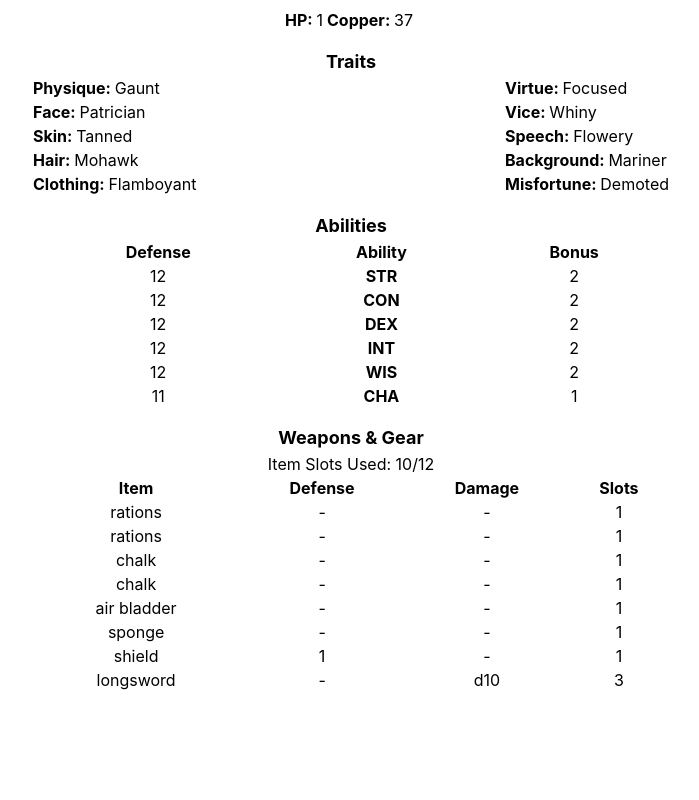
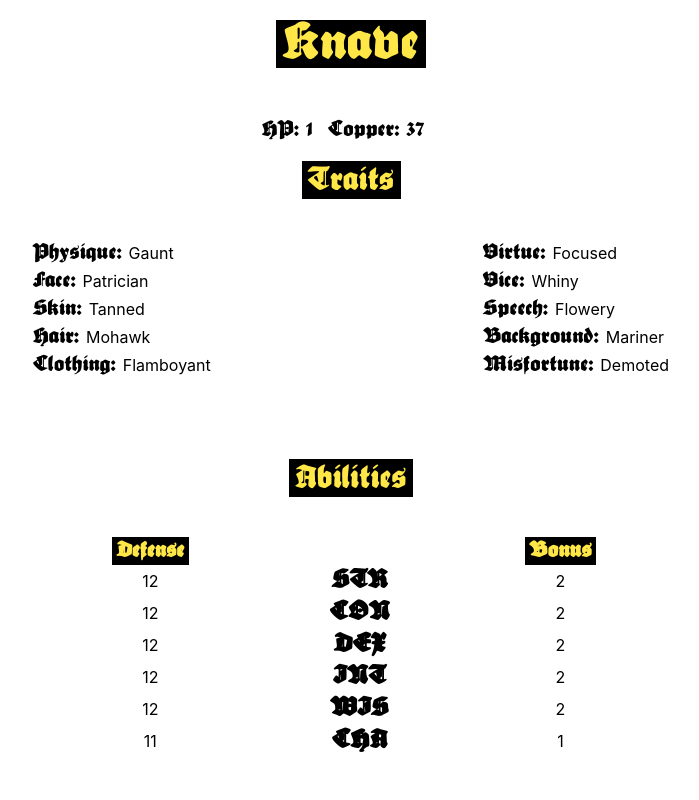
Before and after one commit to riccjohn/osr-tools, a Next.js app: page /knave/generate-character in a window 1280 px wide. Shown: the top 800 px of the page, without its empty margins (289-988 px from the left). Built offline with nearby package versions, Linux system fonts and the light colour scheme.

Commit message:
11 WIP: Add KnaveCharacter styling

```diff
--- a/src/components/KnaveCharacterDisplay/KnaveCharacterDisplay.tsx
+++ b/src/components/KnaveCharacterDisplay/KnaveCharacterDisplay.tsx
@@ -1,4 +1,4 @@
-import React from 'react'
+import React, { ReactElement } from 'react'
 import { KnaveCharacter } from '@/knave'
 
 interface IKnaveCharacterProps {
@@ -11,18 +11,18 @@ const KnaveCharacterDisplay: React.FC<IKnaveCharacterProps> = ({
   const { abilityScores: abilities, copperPieces, maxHp, traits } = character
 
   return (
-    <div className='container mx-auto'>
-      {character && (
-        <div className='container mx-auto flex flex-col px-1 text-black dark:text-white'>
-          <section className='flex flex-col py-2 items-center'>
-            <div className='flex'>
-              <p className='mr-1'>
-                <span className='font-bold'>HP: </span>
-                <span className='text-base'>{maxHp}</span>
+    <div className='container mx-auto my-5'>
+      <div className='container mx-auto flex flex-col items-center px-1 text-black dark:text-white'>
+        <h1 className='font-sebaldusGotisch text-5xl text-[#FFE747] bg-black px-1.5 mb-10'>Knave</h1>
+        <section className='flex flex-col items-center py-2'>
+          <div className='flex items-center'>
+            <p className='mr-4'>
+              <span className='font-sebaldusGotisch text-xl'>HP: </span>
+              <span className='font-sebaldusGotisch text-lg'>{maxHp}</span>
             </p>
-              <p className='mr-1'>
-                <span className='font-bold'>Copper: </span>
-                <span className='text-base'>{`${copperPieces}`}</span>
+            <p className='mr-4'>
+              <span className='font-sebaldusGotisch text-xl'>Copper: </span>
+              <span className='font-sebaldusGotisch text-lg'>{`${copperPieces}`}</span>
             </p>
           </div>
         </section>
@@ -30,7 +30,6 @@ const KnaveCharacterDisplay: React.FC<IKnaveCharacterProps> = ({
         <AbilityScores abilityScores={abilities} />
         <Items character={character} />
       </div>
-      )}
     </div>
   )
 }
@@ -42,8 +41,7 @@ const Traits: React.FC<{ traits: ITraits }> = ({ traits }) => {
   const traitsColumnTwo = traitNames.slice(traitNames.length / 2)
 
   return (
-    <section className='flex w-full flex-col items-center py-2'>
-      <h2 className='text-center text-lg font-bold'>Traits</h2>
+    <Section sectionTitle='Traits'>
       <div className='flex w-1/2 items-center justify-between'>
         <div className='w-fit'>
           {traitsColumnOne.map(traitName => (
@@ -64,7 +62,7 @@ const Traits: React.FC<{ traits: ITraits }> = ({ traits }) => {
           ))}
         </div>
       </div>
-    </section>
+    </Section>
   )
 }
 
@@ -73,7 +71,7 @@ const Trait: React.FC<{ name: string; description: string }> = ({
   description,
 }) => (
   <p data-testid={name} className='w-fit'>
-    <span className='font-bold capitalize'>{`${name}: `}</span>
+    <span className='font-sebaldusGotisch text-xl capitalize'>{`${name}: `}</span>
     <span className='text-base capitalize'>{description}</span>
   </p>
 )
@@ -82,16 +80,22 @@ const AbilityScores: React.FC<{ abilityScores: IAbilities }> = ({
   abilityScores,
 }) => {
   return (
-    <section className='flex w-full flex-col items-center py-2'>
-      <h2 className='text-center text-lg font-bold'>Abilities</h2>
-
+    <Section sectionTitle='Abilities'>
       <div className='w-1/2'>
         <table className='w-full border-collapse'>
           <thead>
-            <tr role='row'>
-              <th role='cell'>Defense</th>
-              <th role='cell'>Ability</th>
-              <th role='cell'>Bonus</th>
+            <tr role='row' className='font-sebaldusGotisch text-xl'>
+              <th role='cell' className='flex justify-center'>
+                <p className='w-fit bg-black px-1 font-sebaldusGotisch text-xl text-[#FFE747]'>
+                  Defense
+                </p>
+              </th>
+              <th role='cell' />
+              <th role='cell' className='flex justify-center'>
+                <p className='w-fit bg-black px-1 font-sebaldusGotisch text-xl text-[#FFE747]'>
+                  Bonus
+                </p>
+              </th>
             </tr>
           </thead>
           <tbody>
@@ -128,7 +132,7 @@ const AbilityScores: React.FC<{ abilityScores: IAbilities }> = ({
           </tbody>
         </table>
       </div>
-    </section>
+    </Section>
   )
 }
 
@@ -146,7 +150,9 @@ const AbilityRow: React.FC<IAbilityRowProps> = ({ bonus, defense, label }) => {
       className='w-fit text-center'
     >
       <td role='cell'>{defense}</td>
-      <th role='cell'>{label}</th>
+      <th role='cell' className='font-sebaldusGotisch text-2xl'>
+        {label}
+      </th>
       <td role='cell'>{bonus}</td>
     </tr>
   )
@@ -157,25 +163,44 @@ const Items: React.FC<IKnaveCharacterProps> = ({ character }) => {
   const itemSlotsUsed = items.reduce((acc, curr) => acc + curr.slots, 0)
 
   return (
-    <section className='flex w-full flex-col items-center py-2'>
-      <h2 className='text-center text-lg font-bold'>Weapons & Gear</h2>
-      <p data-testid='item-slots-used'>
-        {`Item Slots Used: ${itemSlotsUsed}/${itemSlots}`}
+    <Section sectionTitle='Weapons & Gear'>
+      <p
+        data-testid='item-slots-used'
+        className='mb-4 flex items-center font-sebaldusGotisch text-2xl'
+      >
+        {`Item Slots Used: `}
+        <span className='pl-2 font-sans text-base'>{`${itemSlotsUsed}/${itemSlots}`}</span>
       </p>
       <div className='w-1/2'>
         <table className='w-full'>
           <thead>
             <tr role='row' className='text-center'>
-              <th role='cell' data-testid='item-name-heading'>
+              <th
+                role='cell'
+                data-testid='item-name-heading'
+                className='font-sebaldusGotisch text-2xl'
+              >
                 Item
               </th>
-              <th role='cell' data-testid='item-defense-heading'>
+              <th
+                role='cell'
+                data-testid='item-defense-heading'
+                className='font-sebaldusGotisch text-2xl'
+              >
                 Defense
               </th>
-              <th role='cell' data-testid='item-damage-heading'>
+              <th
+                role='cell'
+                data-testid='item-damage-heading'
+                className='font-sebaldusGotisch text-2xl'
+              >
                 Damage
               </th>
-              <th role='cell' data-testid='item-slots-heading'>
+              <th
+                role='cell'
+                data-testid='item-slots-heading'
+                className='font-sebaldusGotisch text-2xl'
+              >
                 Slots
               </th>
             </tr>
@@ -187,7 +212,7 @@ const Items: React.FC<IKnaveCharacterProps> = ({ character }) => {
           </tbody>
         </table>
       </div>
-    </section>
+    </Section>
   )
 }
 
@@ -219,4 +244,16 @@ const ItemRow: React.FC<IItemRowProps> = ({ item }) => {
   )
 }
 
+const Section: React.FC<{
+  sectionTitle: string
+  children: React.ReactNode
+}> = ({ sectionTitle, children }) => (
+  <section className='mb-16 flex w-full flex-col items-center py-2'>
+    <h2 className='mb-10 bg-black px-1.5 pt-0.5 font-sebaldusGotisch text-3xl text-[#FFE747]'>
+      {sectionTitle}
+    </h2>
+    {children}
+  </section>
+)
+
 export default KnaveCharacterDisplay
```
Also changed, not shown: 1 other file (tests, documents, lock files or other folders). Lines whose indentation alone changed are shown as unchanged.
